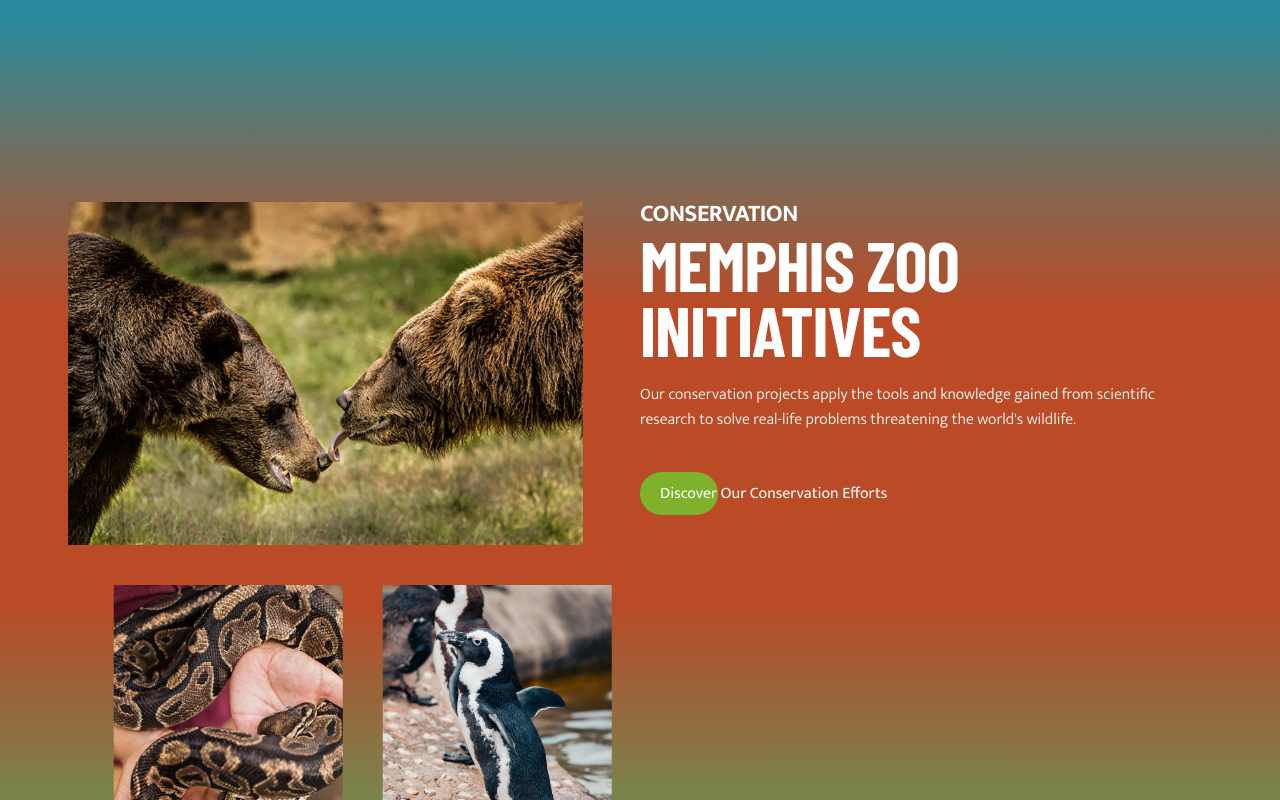
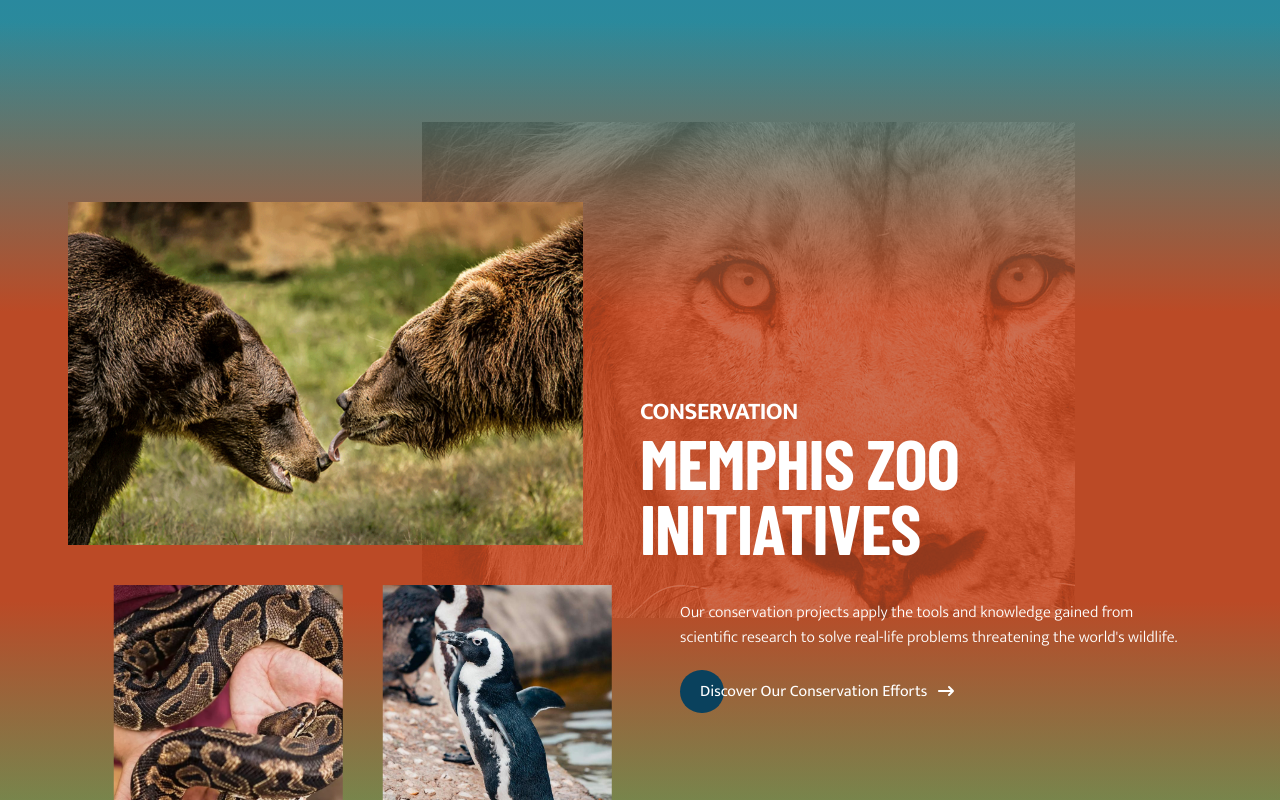
Before and after one commit to albert-anthony6/react-animals, a React (Vite) app: page / in a window 1280 px wide. Shown: the part 3360-4160 px from the top of the page. Built offline with nearby package versions, Linux system fonts and the light colour scheme; a web font is replaced by a local one.

Commit message:
style: added background image to initiatives section

```diff
--- a/src/views/HomeView.scss
+++ b/src/views/HomeView.scss
@@ -423,6 +423,7 @@
     .initiatives-section {
         position: relative;
         display: flex;
+        align-items: center;
         margin-top: 260px;
         padding: 0 68px;
 
@@ -435,6 +436,23 @@
             top: -180px;
             left: -80px;
             background: linear-gradient(0deg, rgba(187, 74, 38, 0) 0%, #bb4a26 33.333334%, #bb4a26 66.666667%, rgba(187, 74, 38, 0) 100%);
+            z-index: -1;
+        }
+
+        .bg-lion {
+            position: absolute;
+            width: 51vw;
+            height: 70%;
+            top: -80px;
+            left: 33%;
+            background-image: url("../assets/images/lion.jpg");
+            background-size: cover;
+            background-position: center center;
+            background-repeat: no-repeat;
+            transition: all .6s ease 0s;
+            mix-blend-mode: luminosity;
+            opacity: 0.25;
+            overflow: hidden;
             z-index: -1;
         }
 
@@ -468,6 +486,31 @@
 
         &--text {
             width: 50%;
+
+            p,
+            .learn-more__animated {
+                margin-left: 40px;
+            }
+
+            p {
+                width: 90%;
+                margin-top: 40px;
+            }
+
+            .learn-more__animated {
+                margin-top: 20px;
+
+                &:hover {
+                    &::before {
+                        width: 100%;
+                    }
+                }
+
+                &::before {
+                    width: 15%;
+                    background-color: $navy;
+                }
+            }
         }
     }
 
--- a/src/views/HomeView.tsx
+++ b/src/views/HomeView.tsx
@@ -204,6 +204,7 @@
             <IconConservation />
         </section>
         <section className="initiatives-section">
+            <div className="bg-lion" />
             <div className="initiatives-section--photos">
                 <img src="./src/assets/images/kissing_bears.webp" alt="Two Kissing Bears." />
                 <img src="./src/assets/images/memzoo_snake_holding.webp" alt="Snake being hand held." />
@@ -213,12 +214,12 @@
                 <h4>Conservation</h4>
                 <h2>Memphis Zoo Initiatives</h2>
                 <p>Our conservation projects apply the tools and knowledge gained from scientific research to solve real-life problems threatening the world's wildlife.</p>
-                <a href="#" className="learn-more__animated">Discover Our Conservation Efforts</a>
+                <a href="https://www.memphiszoo.org/conservation" className="learn-more__animated">Discover Our Conservation Efforts <FontAwesomeIcon icon={faArrowRightLong} /></a>
             </div>
         </section>
         <section className="saving-wildlife-section">
             <h2>Creating Adventures. Saving Wildlife.</h2>
-            <a href="#" className="learn-more__animated"> Plan Your Visit <FontAwesomeIcon icon={faArrowRightLong} /></a>
+            <a href="https://www.memphiszoo.org/plan-your-visit" className="learn-more__animated"> Plan Your Visit <FontAwesomeIcon icon={faArrowRightLong} /></a>
         </section>
         {/* <IconPattern className="bg-pattern" /> */}
     </main>
```
Also changed, not shown: src/assets/images/lion.jpg (added).
